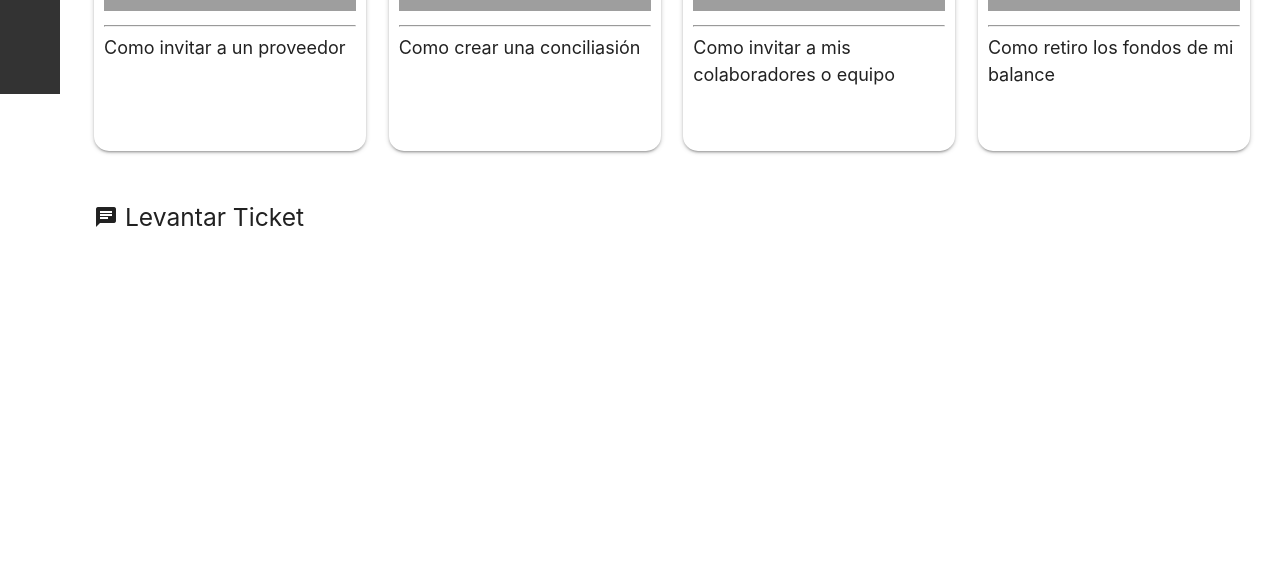
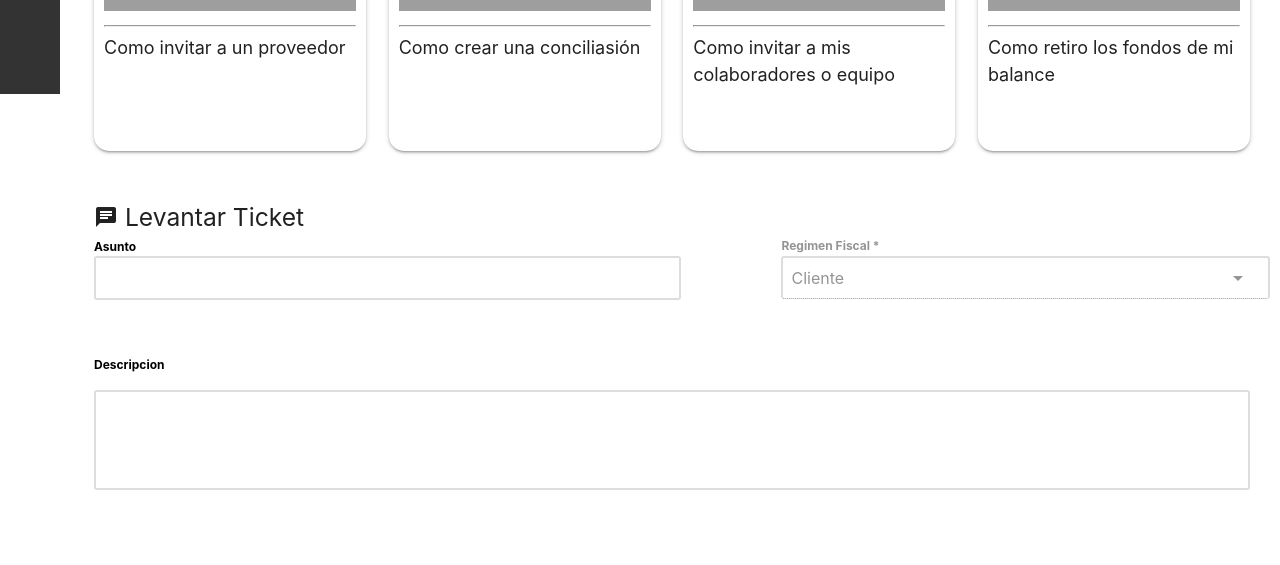
Before and after one commit to jcwhitefish/compensapay, a CodeIgniter app: page /database/soporte in a window 1280 px wide. Shown: the part 706-1271 px from the top of the page. Before the commit the page ends 933 px from the top, so only its background shows below. Run offline with CodeIgniter, Linux system fonts and the light colour scheme; the visitor is signed in with stand-in values (Sample User, id 1); some libraries are stand-ins or nearby versions; grey boxes are pictures that could not be loaded.

Commit message:
ADD soporte

```diff
--- a/application/controllers/Logout.php
+++ b/application/controllers/Logout.php
@@ -20,6 +20,6 @@ class Logout extends MY_Loggedin {
 	 */
 	public function index(){
         $this->session->sess_destroy();
-		redirect('');
+		redirect(base_url(''));
 	}
 }
--- a/application/core/MY_Controller.php
+++ b/application/core/MY_Controller.php
@@ -18,7 +18,7 @@ class MY_Loggedin extends CI_Controller {
         if ($this->session->userdata('logged_in')) {
 
         }else{
-            redirect('login'); // Redirigir al inicio de sesión si no está autenticado
+            redirect(base_url('login')); // Redirigir al inicio de sesión si no está autenticado
         }
     }
 }
@@ -30,7 +30,7 @@ class MY_Loggedout extends CI_Controller {
 
         // Verificar si el usuario ha iniciado sesión en todas las páginas protegidas
         if ($this->session->userdata('logged_in')) {
-            redirect('home'); // Redirigir al Dashboard
+            redirect(base_url('inicio')); // Redirigir al Dashboard
         }else{
 
         }
--- a/application/views/login/entrar.php
+++ b/application/views/login/entrar.php
@@ -81,7 +81,7 @@
                         // accion = responseData
                         //console.log( responseData.status);
                         if (responseData.status == 1) {
-                            window.location.replace('<?php echo base_url('home'); ?>');
+                            window.location.replace('<?php echo base_url('inicio'); ?>');
 
                         }else{
                                 fallo.value = true;
--- a/application/views/soporte.php
+++ b/application/views/soporte.php
@@ -85,6 +85,31 @@
         <div class="col l12">
             <h5><i class="material-icons iconoSetting">chat</i> Levantar Ticket</h5>
         </div>
+        <div class="col l12">
+            <div class="row">
+                <div class="col l6 input-border">
+                    <input type="text" name="asunto" id="asunto" required>
+                    <label for="asunto">Asunto</label>
+                </div>
+                <div class="col l1"></div>
+                <div class="col l5 input-border">
+                    <select name="regimen" id="regimen" disabled>
+                        <option value="0" default>Cliente</option>
+
+                    </select>
+                    <label for="regimen">Regimen Fiscal *</label>
+                </div>
+
+            </div>
+            <div class="row">
+                <div class="col l12 input-border">
+                    <!-- TODO: Se tienen que corregir los labels de Abdi quitar el position relative -->
+                    <label style="top: 0!important;" for="descripcion">Descripcion</label>
+                    <textarea  id="descripcion" name="descripcion" class="materialize-textarea"></textarea>
+
+                </div>
+            </div>
+        </div>
     </div>
 
 </div>
@@ -110,7 +135,8 @@
         border-radius: 15px !important;
 
     }
-    .textoCard{
+
+    .textoCard {
         font-size: 18px;
     }
 </style>
--- a/assets/css/style.css
+++ b/assets/css/style.css
@@ -29,10 +29,24 @@ input[type="file"] {
     margin: 15px 0 10px 0 !important;
     height: 40px !important;
 }
+.input-border textarea {
+    border: 2px solid #ddd;
+    border-radius: 3px !important;
+    padding: 0 8px !important;
+    margin: 15px 0 10px 0 !important;
+    min-height: 100px !important;
+}
+
 .input-border input[type=text]:focus,
 .input-border input[type=password]:focus,
 .input-border input[type=number]:focus,
 .input-border input[type=email]:focus {
+    border-color: #444 !important;
+    border-bottom: 1px solid #444 !important;
+    box-shadow: 0 1px 0 0 #444 !important;
+}
+
+.input-border textarea:focus {
     border-color: #444 !important;
     border-bottom: 1px solid #444 !important;
     box-shadow: 0 1px 0 0 #444 !important;
```
Also changed, not shown: notas.txt (deleted, +0 -10 lines).
